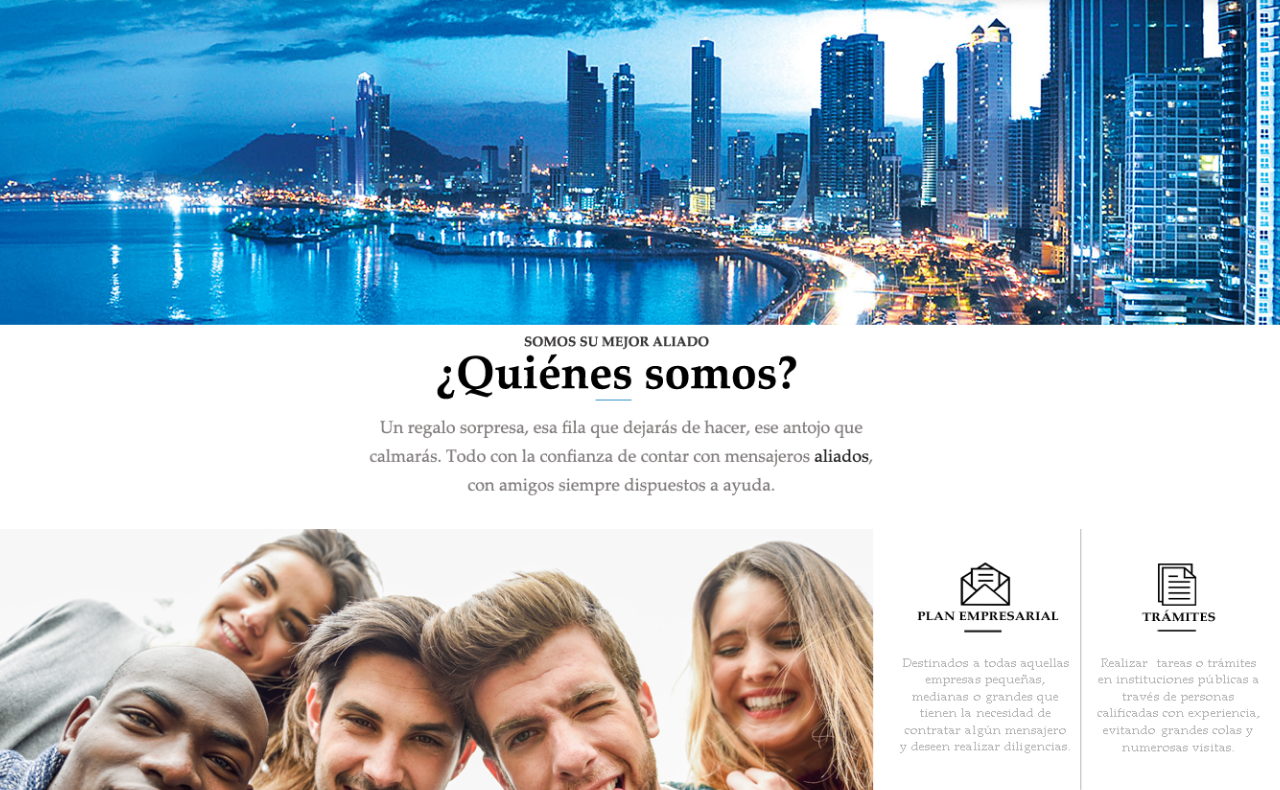
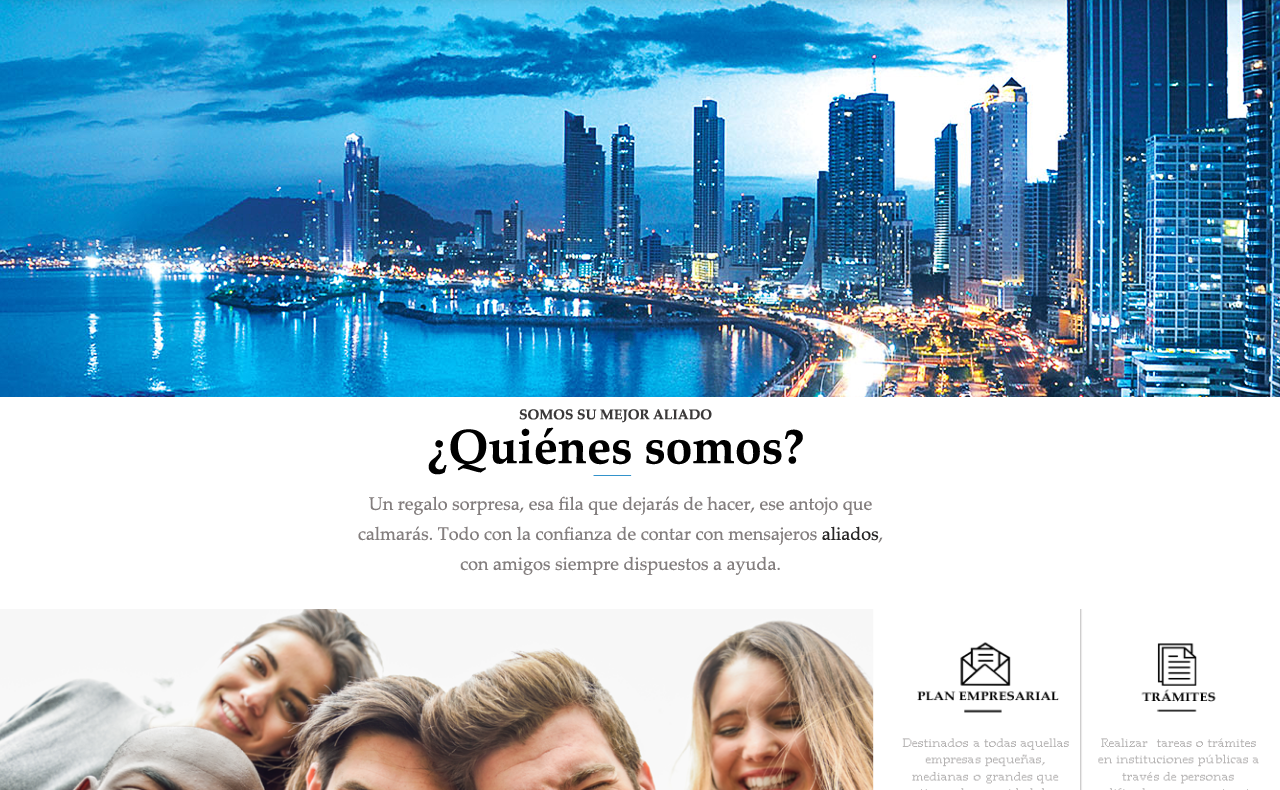
Before and after one commit to warairadevs/web-servienvio, a plain HTML site: page index.html in a window 1280 px wide. Shown: the part 96-886 px from the top of the page. Drawn offline with nearby package versions, Linux system fonts and the light colour scheme; a web font is replaced by a local one.

Commit message:
Fixed issue with big resolutions

```diff
--- a/css/style.css
+++ b/css/style.css
@@ -197,12 +197,12 @@ h3 {
 }
 
 #slide2 .image-know-us {
-	background-size: contain;
+	background-size: cover;
 	background-position: bottom;
 	background-repeat:no-repeat;
 	height: 600px !important;
-	background-attachment: fixed;
-	top: 50px;
+	background-attachment: scroll;
+	margin-top: 80px;
 }
 
 #info{
```
